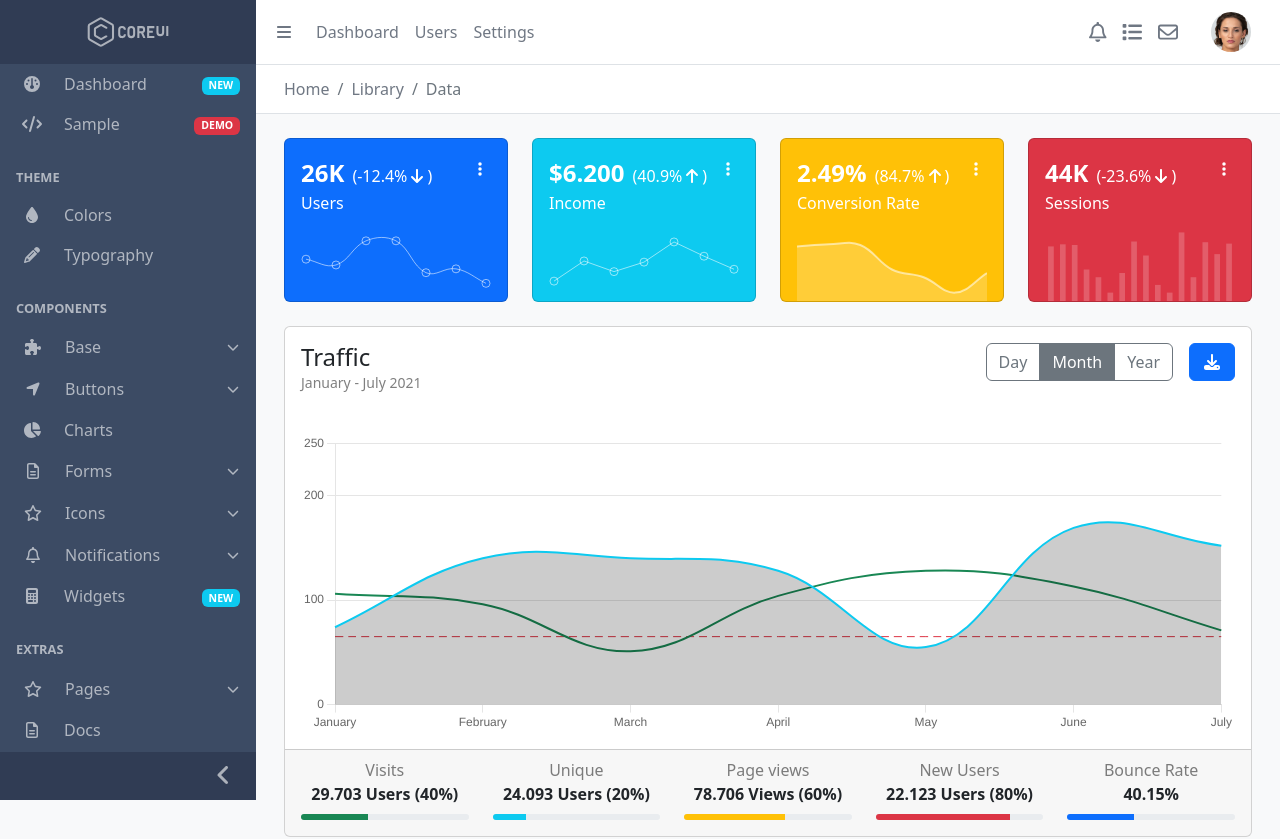
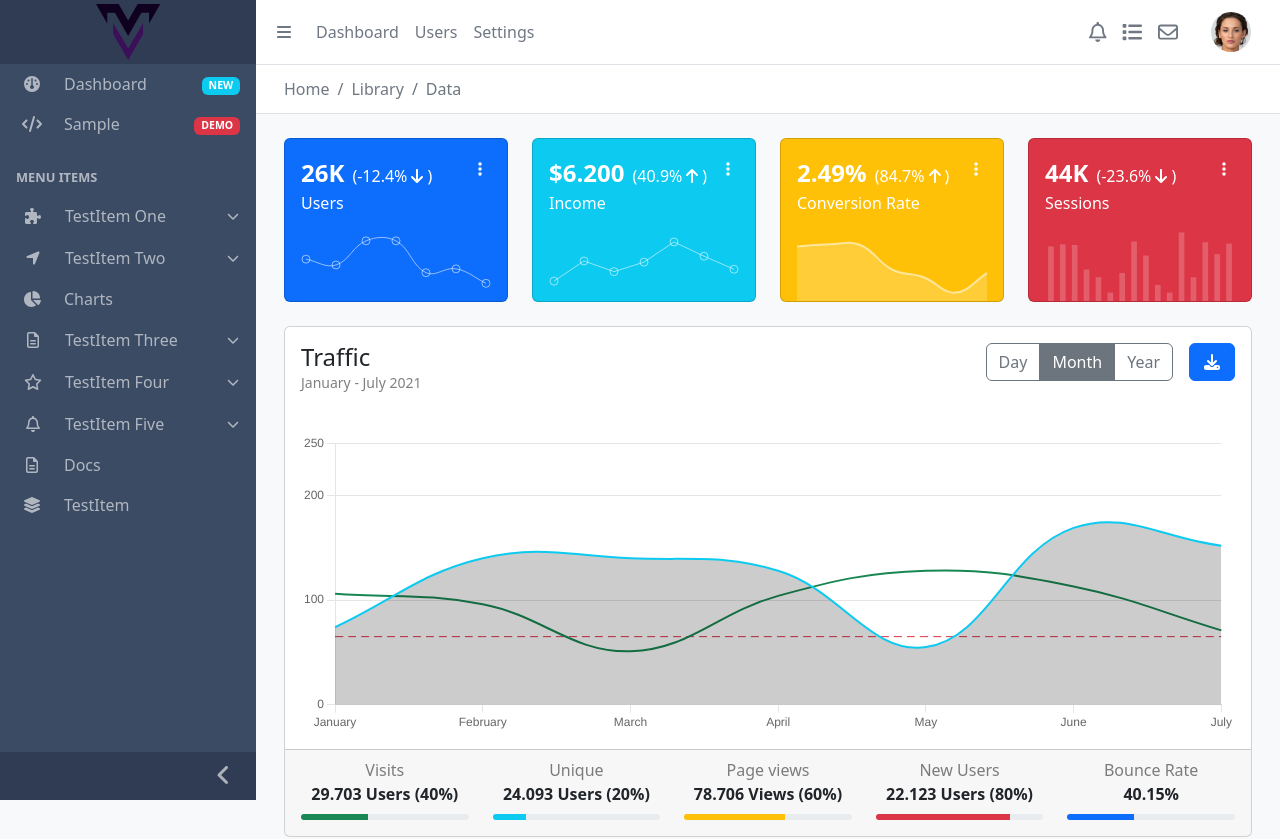
Before and after one commit to mushfiqweb/voyce.me.dashboard, a Next.js app: page / in a window 1280 px wide. Shown: the top 839 px of the page. Built offline with nearby package versions, Linux system fonts and the light colour scheme.

Commit message:
added logo

```diff
--- a/src/layout/AdminLayout/Sidebar/Sidebar.tsx
+++ b/src/layout/AdminLayout/Sidebar/Sidebar.tsx
@@ -1,52 +1,58 @@
-import { FontAwesomeIcon } from '@fortawesome/react-fontawesome'
-import { faAngleLeft } from '@fortawesome/free-solid-svg-icons'
-import React, { useEffect, useState } from 'react'
-import classNames from 'classnames'
-import { Button } from 'react-bootstrap'
-import SidebarNav from './SidebarNav'
+import { FontAwesomeIcon } from "@fortawesome/react-fontawesome";
+import { faAngleLeft } from "@fortawesome/free-solid-svg-icons";
+import React, { useEffect, useState } from "react";
+import classNames from "classnames";
+import { Button } from "react-bootstrap";
+import SidebarNav from "./SidebarNav";
 
 export default function Sidebar(props: { isShow: boolean; isShowMd: boolean }) {
-  const { isShow, isShowMd } = props
-  const [isNarrow, setIsNarrow] = useState(false)
+  const { isShow, isShowMd } = props;
+  const [isNarrow, setIsNarrow] = useState(false);
 
   const toggleIsNarrow = () => {
-    const newValue = !isNarrow
-    localStorage.setItem('isNarrow', newValue ? 'true' : 'false')
-    setIsNarrow(newValue)
-  }
+    const newValue = !isNarrow;
+    localStorage.setItem("isNarrow", newValue ? "true" : "false");
+    setIsNarrow(newValue);
+  };
 
   // On first time load only
   useEffect(() => {
-    if (localStorage.getItem('isNarrow')) {
-      setIsNarrow(localStorage.getItem('isNarrow') === 'true')
+    if (localStorage.getItem("isNarrow")) {
+      setIsNarrow(localStorage.getItem("isNarrow") === "true");
     }
-  }, [setIsNarrow])
+  }, [setIsNarrow]);
 
   return (
     <div
-      className={classNames('sidebar d-flex flex-column position-fixed h-100', {
-        'sidebar-narrow': isNarrow,
+      className={classNames("sidebar d-flex flex-column position-fixed h-100", {
+        "sidebar-narrow": isNarrow,
         show: isShow,
-        'md-hide': !isShowMd,
+        "md-hide": !isShowMd,
       })}
       id="sidebar"
     >
       <div className="sidebar-brand d-none d-md-flex align-items-center justify-content-center">
         <svg
-          className="sidebar-brand-full"
-          width="118"
-          height="46"
+          id="MARK"
+          xmlns="http://www.w3.org/2000/svg"
+          width="64.322"
+          height="56.018"
+          viewBox="0 0 64.322 56.018"
         >
-          <title>CoreUI Logo</title>
-          <use xlinkHref="/assets/brand/coreui.svg#full" />
-        </svg>
-        <svg
-          className="sidebar-brand-narrow d-none"
-          width="46"
-          height="46"
-        >
-          <title>CoreUI Logo</title>
-          <use xlinkHref="/assets/brand/coreui.svg#signet" />
+          <path
+            id="Path_1050"
+            data-name="Path 1050"
+            d="M93.158,63.447V74.2l14.926,26,14.926-26V63.447L108.083,88.712Z"
+            transform="translate(-75.922 -44.183)"
+            fill="#3c0f59"
+          />
+          <path
+            id="Path_1051"
+            data-name="Path 1051"
+            d="M140.244,44.183H117.589l-9.505,16.476L98.578,44.183H75.922L87.171,63.775V52.928H94.9l13.181,23.32,13.181-23.32H129V63.775Z"
+            transform="translate(-75.922 -44.183)"
+            fill="#0e001e"
+          />
         </svg>
       </div>
 
@@ -61,23 +67,33 @@ export default function Sidebar(props: { isShow: boolean; isShowMd: boolean }) {
         type="button"
         aria-label="sidebar toggler"
       >
-        <FontAwesomeIcon className="sidebar-toggler-chevron" icon={faAngleLeft} fontSize={24} />
+        <FontAwesomeIcon
+          className="sidebar-toggler-chevron"
+          icon={faAngleLeft}
+          fontSize={24}
+        />
       </Button>
     </div>
-  )
+  );
 }
 
-export const SidebarOverlay = (props: { isShowSidebar: boolean; toggleSidebar: () => void }) => {
-  const { isShowSidebar, toggleSidebar } = props
+export const SidebarOverlay = (props: {
+  isShowSidebar: boolean;
+  toggleSidebar: () => void;
+}) => {
+  const { isShowSidebar, toggleSidebar } = props;
 
   return (
     <div
       tabIndex={-1}
       aria-hidden
-      className={classNames('sidebar-overlay position-fixed top-0 bg-dark w-100 h-100 opacity-50', {
-        'd-none': !isShowSidebar,
-      })}
+      className={classNames(
+        "sidebar-overlay position-fixed top-0 bg-dark w-100 h-100 opacity-50",
+        {
+          "d-none": !isShowSidebar,
+        }
+      )}
       onClick={toggleSidebar}
     />
-  )
-}
+  );
+};
--- a/src/layout/AdminLayout/Sidebar/SidebarNav.tsx
+++ b/src/layout/AdminLayout/Sidebar/SidebarNav.tsx
@@ -1,23 +1,18 @@
 import { FontAwesomeIcon } from '@fortawesome/react-fontawesome'
 import {
-  faAddressCard,
   faBell,
   faFileLines,
   faStar,
   IconDefinition,
 } from '@fortawesome/free-regular-svg-icons'
 import {
-  faBug,
-  faCalculator,
   faChartPie,
-  faChevronUp, faCode,
-  faDroplet,
+  faChevronUp,
+  faCode,
   faGauge,
   faLayerGroup,
   faLocationArrow,
-  faPencil,
   faPuzzlePiece,
-  faRightToBracket,
 } from '@fortawesome/free-solid-svg-icons'
 import React, {
   PropsWithChildren, useContext, useEffect, useState,
@@ -68,7 +63,6 @@ type SidebarNavGroupToggleProps = {
 } & PropsWithChildren
 
 const SidebarNavGroupToggle = (props: SidebarNavGroupToggleProps) => {
-  // https://react-bootstrap.github.io/components/accordion/#custom-toggle-with-expansion-awareness
   const { activeEventKey } = useContext(AccordionContext)
   const {
     eventKey, icon, children, setIsShow,
@@ -137,77 +131,28 @@ export default function SidebarNav() {
         Sample
         <small className="ms-auto"><Badge bg="danger" className="ms-auto">DEMO</Badge></small>
       </SidebarNavItem>
-      <SidebarNavTitle>Theme</SidebarNavTitle>
-      <SidebarNavItem icon={faDroplet} href="colors.html">Colors</SidebarNavItem>
-      <SidebarNavItem icon={faPencil} href="typography.html">Typography</SidebarNavItem>
-      <SidebarNavTitle>Components</SidebarNavTitle>
+      <SidebarNavTitle>Menu Items</SidebarNavTitle>
 
-      <SidebarNavGroup toggleIcon={faPuzzlePiece} toggleText="Base">
-        <SidebarNavItem href="base/accordion.html">Accordion</SidebarNavItem>
-        <SidebarNavItem href="base/breadcrumb.html">Breadcrumb</SidebarNavItem>
-        <SidebarNavItem href="base/cards.html">Cards</SidebarNavItem>
-        <SidebarNavItem href="base/carousel.html">Carousel</SidebarNavItem>
-        <SidebarNavItem href="base/collapse.html">Collapse</SidebarNavItem>
-        <SidebarNavItem href="base/list-group.html">List group</SidebarNavItem>
-        <SidebarNavItem href="base/navs.html">Navs</SidebarNavItem>
-        <SidebarNavItem href="base/pagination.html">Pagination</SidebarNavItem>
-        <SidebarNavItem href="base/popovers.html">Popovers</SidebarNavItem>
-        <SidebarNavItem href="base/progress.html">Progress</SidebarNavItem>
-        <SidebarNavItem href="base/scrollspy.html">Scrollspy</SidebarNavItem>
-        <SidebarNavItem href="base/spinners.html">Spinners</SidebarNavItem>
-        <SidebarNavItem href="base/tables.html">Tables</SidebarNavItem>
-        <SidebarNavItem href="base/tabs.html">Tabs</SidebarNavItem>
-        <SidebarNavItem href="base/tooltips.html">Tooltips</SidebarNavItem>
+      <SidebarNavGroup toggleIcon={faPuzzlePiece} toggleText="TestItem One">
+
       </SidebarNavGroup>
 
-      <SidebarNavGroup toggleIcon={faLocationArrow} toggleText="Buttons">
-        <SidebarNavItem href="buttons/buttons.html">Buttons</SidebarNavItem>
-        <SidebarNavItem href="buttons/button-group.html">Buttons Group</SidebarNavItem>
-        <SidebarNavItem href="buttons/dropdowns.html">Dropdowns</SidebarNavItem>
+      <SidebarNavGroup toggleIcon={faLocationArrow} toggleText="TestItem Two">
       </SidebarNavGroup>
 
-      <SidebarNavItem icon={faChartPie} href="charts.html">Charts</SidebarNavItem>
+      <SidebarNavItem icon={faChartPie} href="#">Charts</SidebarNavItem>
 
-      <SidebarNavGroup toggleIcon={faFileLines} toggleText="Forms">
-        <SidebarNavItem href="forms/form-control.html">Form Control</SidebarNavItem>
-        <SidebarNavItem href="forms/select.html">Select</SidebarNavItem>
-        <SidebarNavItem href="forms/checks-radios.html">Checks and radios</SidebarNavItem>
-        <SidebarNavItem href="forms/range.html">Range</SidebarNavItem>
-        <SidebarNavItem href="forms/input-group.html">Input group</SidebarNavItem>
-        <SidebarNavItem href="forms/floating-labels.html">Floating labels</SidebarNavItem>
-        <SidebarNavItem href="forms/layout.html">Layout</SidebarNavItem>
-        <SidebarNavItem href="forms/validation.html">Validation</SidebarNavItem>
+      <SidebarNavGroup toggleIcon={faFileLines} toggleText="TestItem Three">
       </SidebarNavGroup>
 
-      <SidebarNavGroup toggleIcon={faStar} toggleText="Icons">
-        <SidebarNavItem href="icons/coreui-icons-free.html">CoreUI Icons</SidebarNavItem>
-        <SidebarNavItem href="icons/coreui-icons-brand.html">CoreUI Icons - Brand</SidebarNavItem>
-        <SidebarNavItem href="icons/coreui-icons-flag.html">CoreUI Icons - Flag</SidebarNavItem>
+      <SidebarNavGroup toggleIcon={faStar} toggleText="TestItem Four">
       </SidebarNavGroup>
 
-      <SidebarNavGroup toggleIcon={faBell} toggleText="Notifications">
-        <SidebarNavItem href="notifications/alerts.html">Alerts</SidebarNavItem>
-        <SidebarNavItem href="notifications/badge.html">Badge</SidebarNavItem>
-        <SidebarNavItem href="notifications/modals.html">Modals</SidebarNavItem>
-        <SidebarNavItem href="notifications/toasts.html">Toasts</SidebarNavItem>
+      <SidebarNavGroup toggleIcon={faBell} toggleText="TestItem Five">
       </SidebarNavGroup>
 
-      <SidebarNavItem icon={faCalculator} href="widgets.html">
-        Widgets
-        <small className="ms-auto"><Badge bg="info">NEW</Badge></small>
-      </SidebarNavItem>
-
-      <SidebarNavTitle>Extras</SidebarNavTitle>
-
-      <SidebarNavGroup toggleIcon={faStar} toggleText="Pages">
-        <SidebarNavItem icon={faRightToBracket} href="login">Login</SidebarNavItem>
-        <SidebarNavItem icon={faAddressCard} href="register">Register</SidebarNavItem>
-        <SidebarNavItem icon={faBug} href="404.html">Error 404</SidebarNavItem>
-        <SidebarNavItem icon={faBug} href="500.html">Error 500</SidebarNavItem>
-      </SidebarNavGroup>
-
-      <SidebarNavItem icon={faFileLines} href="docs.html">Docs</SidebarNavItem>
-      <SidebarNavItem icon={faLayerGroup} href="https://coreui.io/pro/">Try CoreUI PRO</SidebarNavItem>
+      <SidebarNavItem icon={faFileLines} href="#">Docs</SidebarNavItem>
+      <SidebarNavItem icon={faLayerGroup} href="#">TestItem</SidebarNavItem>
     </ul>
   )
 }
```
Also changed, not shown: public/assets/voyce.svg (added).
